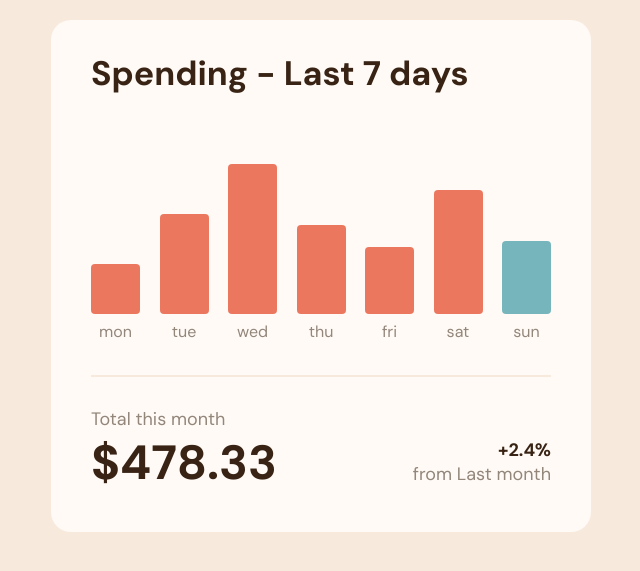
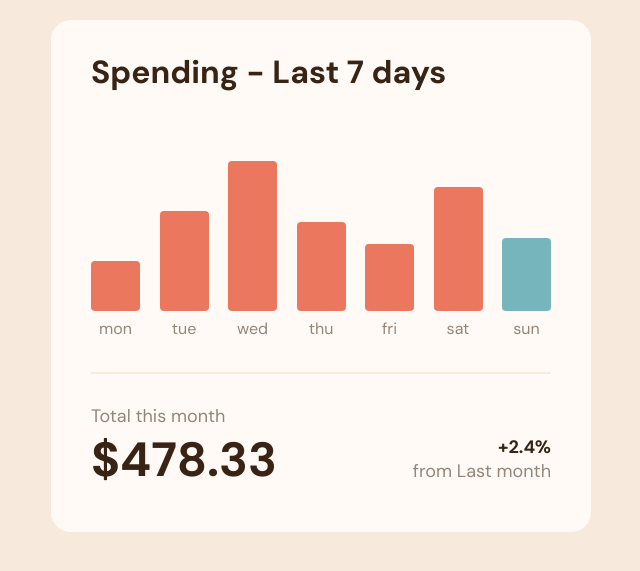
Before and after one commit to kikiklang/expense-chart-component, a website built with Parcel: page src/html/index.html in a window 1280 px wide. Shown: the part 199-770 px from the top of the page, without its empty margins (319-959 px from the left). Built offline with nearby package versions, Linux system fonts and the light colour scheme.

Commit message:
change font size

```diff
--- a/src/css/styles.css
+++ b/src/css/styles.css
@@ -60,7 +60,7 @@ section {
 .expense-chart-title {
   color: red;
   color: var(--neutral-0);
-  font-size: 34px;
+  font-size: 32px;
   letter-spacing: -0.1;
 }
 
```
